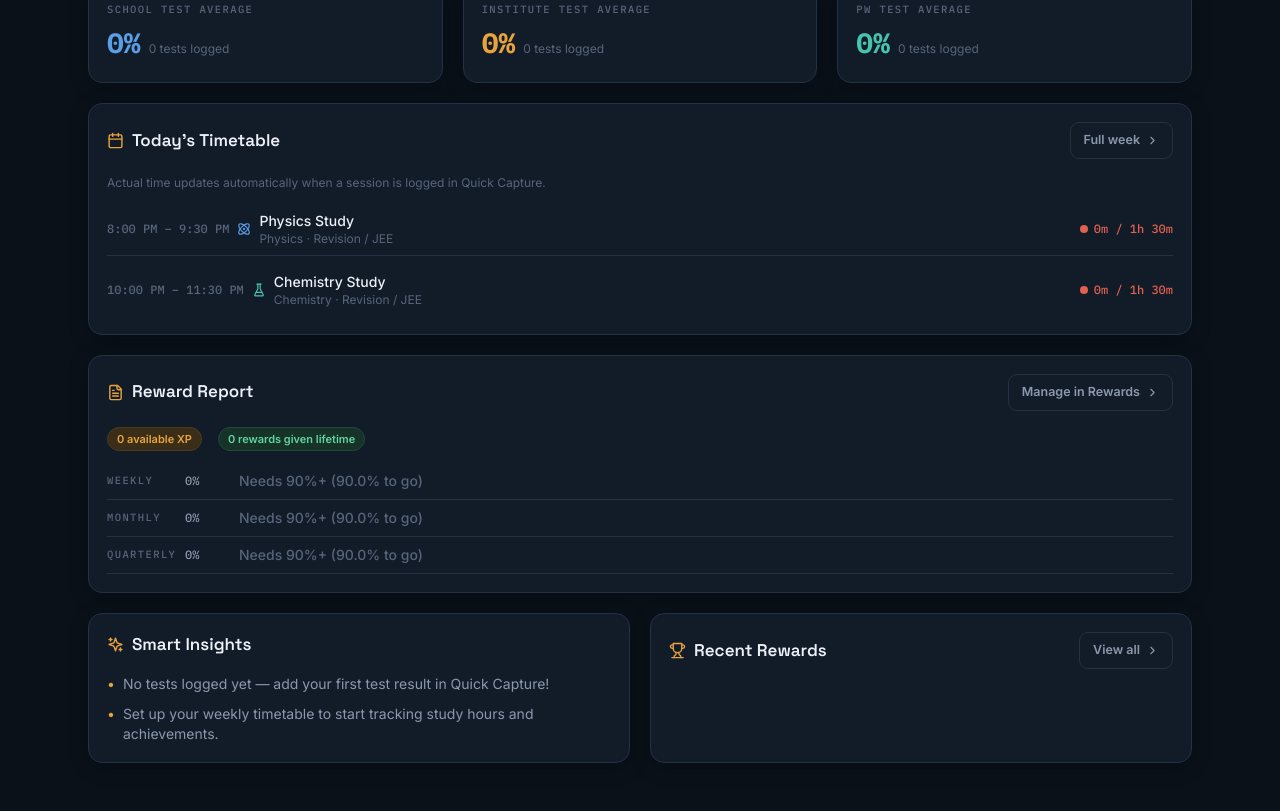
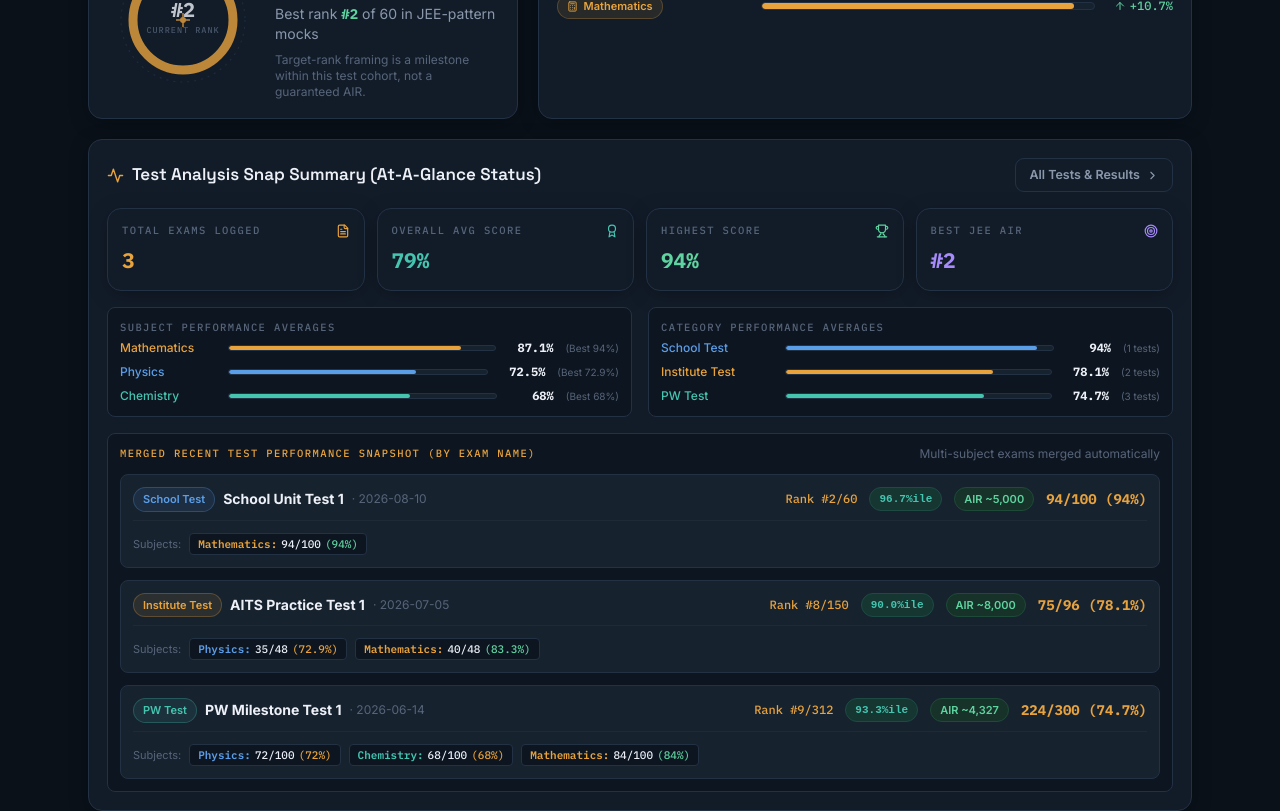
Before and after one commit to chiranjibsahoo/lockon-study-tracker, a React (Vite) app: page / in a window 1280 px wide. Shown: the part 840-1651 px from the top of the page. Before the commit the page ends 1627 px from the top, so only its background shows below. Built offline with nearby package versions, Linux system fonts and the light colour scheme.

Commit message:
fix: populate testResultsSeed with PW Milestones, AITS & School tests and add Apps Script doPost safety guards to prevent wiping sheet data

```diff
--- a/src/data/initialData.js
+++ b/src/data/initialData.js
@@ -1,6 +1,85 @@
 import { T, dowOf, TODAY_DATE } from '../utils/timeHelpers';
 
-export const testResultsSeed = [];
+export const testResultsSeed = [
+  {
+    id: 't-seed-1',
+    date: '2026-06-14',
+    category: 'PW Test',
+    subject: 'Physics',
+    testName: 'PW Milestone Test 1',
+    marksObtained: 72,
+    maxMarks: 100,
+    rank: 21,
+    totalStudents: 312,
+    percentile: 93.3,
+    difficulty: 'Moderate',
+  },
+  {
+    id: 't-seed-2',
+    date: '2026-06-14',
+    category: 'PW Test',
+    subject: 'Chemistry',
+    testName: 'PW Milestone Test 1',
+    marksObtained: 68,
+    maxMarks: 100,
+    rank: 25,
+    totalStudents: 312,
+    percentile: 92.0,
+    difficulty: 'Moderate',
+  },
+  {
+    id: 't-seed-3',
+    date: '2026-06-14',
+    category: 'PW Test',
+    subject: 'Mathematics',
+    testName: 'PW Milestone Test 1',
+    marksObtained: 84,
+    maxMarks: 100,
+    rank: 9,
+    totalStudents: 312,
+    percentile: 97.1,
+    difficulty: 'Hard',
+  },
+  {
+    id: 't-seed-4',
+    date: '2026-07-05',
+    category: 'Institute Test',
+    subject: 'Physics',
+    testName: 'AITS Practice Test 1',
+    marksObtained: 35,
+    maxMarks: 48,
+    rank: 15,
+    totalStudents: 150,
+    percentile: 90.0,
+    difficulty: 'Hard',
+  },
+  {
+    id: 't-seed-5',
+    date: '2026-07-05',
+    category: 'Institute Test',
+    subject: 'Mathematics',
+    testName: 'AITS Practice Test 1',
+    marksObtained: 40,
+    maxMarks: 48,
+    rank: 8,
+    totalStudents: 150,
+    percentile: 94.6,
+    difficulty: 'Hard',
+  },
+  {
+    id: 't-seed-6',
+    date: '2026-08-10',
+    category: 'School Test',
+    subject: 'Mathematics',
+    testName: 'School Unit Test 1',
+    marksObtained: 94,
+    maxMarks: 100,
+    rank: 2,
+    totalStudents: 60,
+    percentile: 96.7,
+    difficulty: 'Moderate',
+  },
+];
 
 export const defaultWeeklyTimetable = {
   Monday: [
--- a/src/utils/googleSync.js
+++ b/src/utils/googleSync.js
@@ -157,10 +157,29 @@ function doPost(e) {
     if (contents.action === "saveData" && contents.data) {
       var ss = SpreadsheetApp.getActiveSpreadsheet();
       var sheet = ss.getSheetByName("LOCKON_DB") || ss.insertSheet("LOCKON_DB");
-      sheet.getRange("A1").setValue(JSON.stringify(contents.data));
+
+      var existingCell = sheet.getRange("A1").getValue();
+      var existingData = {};
+      if (existingCell) {
+        try { existingData = JSON.parse(existingCell); } catch(err) {}
+      }
+
+      var newData = contents.data;
+
+      // Preserve existing testResults if incoming payload is empty
+      if ((!newData.testResults || !newData.testResults.length) && existingData.testResults && existingData.testResults.length) {
+        newData.testResults = existingData.testResults;
+      }
+
+      // Preserve existing studyLog if incoming payload is empty
+      if ((!newData.studyLog || !newData.studyLog.length) && existingData.studyLog && existingData.studyLog.length) {
+        newData.studyLog = existingData.studyLog;
+      }
+
+      sheet.getRange("A1").setValue(JSON.stringify(newData));
 
       // Format human readable sheets for easy viewing
-      exportHumanReadableData(contents.data);
+      exportHumanReadableData(newData);
 
       return ContentService.createTextOutput(JSON.stringify({ status: "success" }))
         .setMimeType(ContentService.MimeType.JSON);
--- a/src/utils/storage.js
+++ b/src/utils/storage.js
@@ -15,8 +15,12 @@ const KEYS = {
 
 export function loadStoredData() {
   try {
-    const testResults = localStorage.getItem(KEYS.TEST_RESULTS)
+    let rawTestResults = localStorage.getItem(KEYS.TEST_RESULTS)
       ? JSON.parse(localStorage.getItem(KEYS.TEST_RESULTS))
+      : testResultsSeed;
+
+    const testResults = (rawTestResults && Array.isArray(rawTestResults) && rawTestResults.length > 0)
+      ? rawTestResults
       : testResultsSeed;
 
     let rawTimetable = localStorage.getItem(KEYS.TIMETABLE)
```
